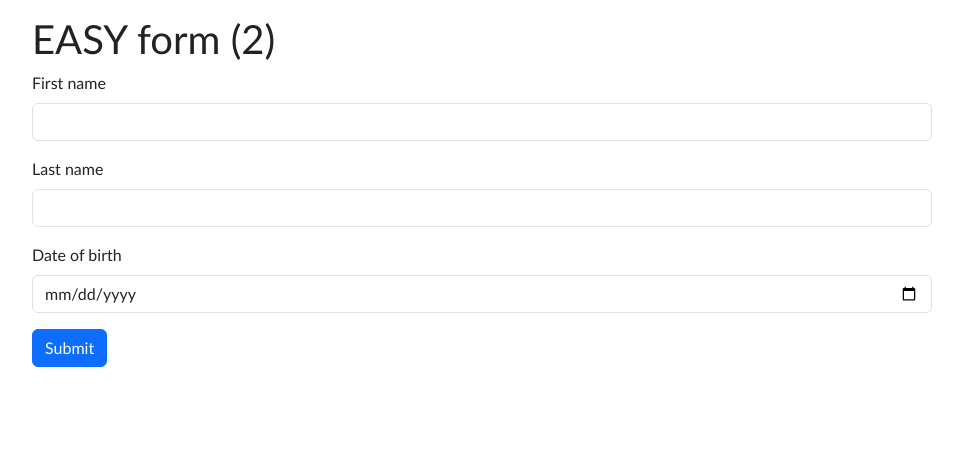
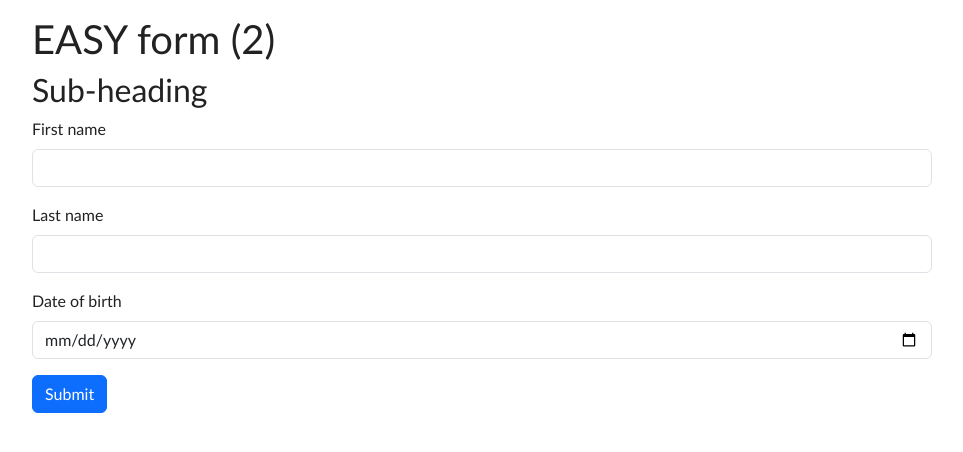
Before and after one commit to tha-user-40/EASY-form-2, a plain HTML site: page index.html in a window 1280 px wide. Shown: the whole page, without its empty margins (158-1121 px from the left). Drawn offline with Linux system fonts and the light colour scheme.

Commit message:
Nadpis h2

```diff
--- a/index.html
+++ b/index.html
@@ -25,6 +25,8 @@
 
 
    <h1>EASY form (2)</h1>
+
+   <h2>Sub-heading</h2>
 
 
 
```
